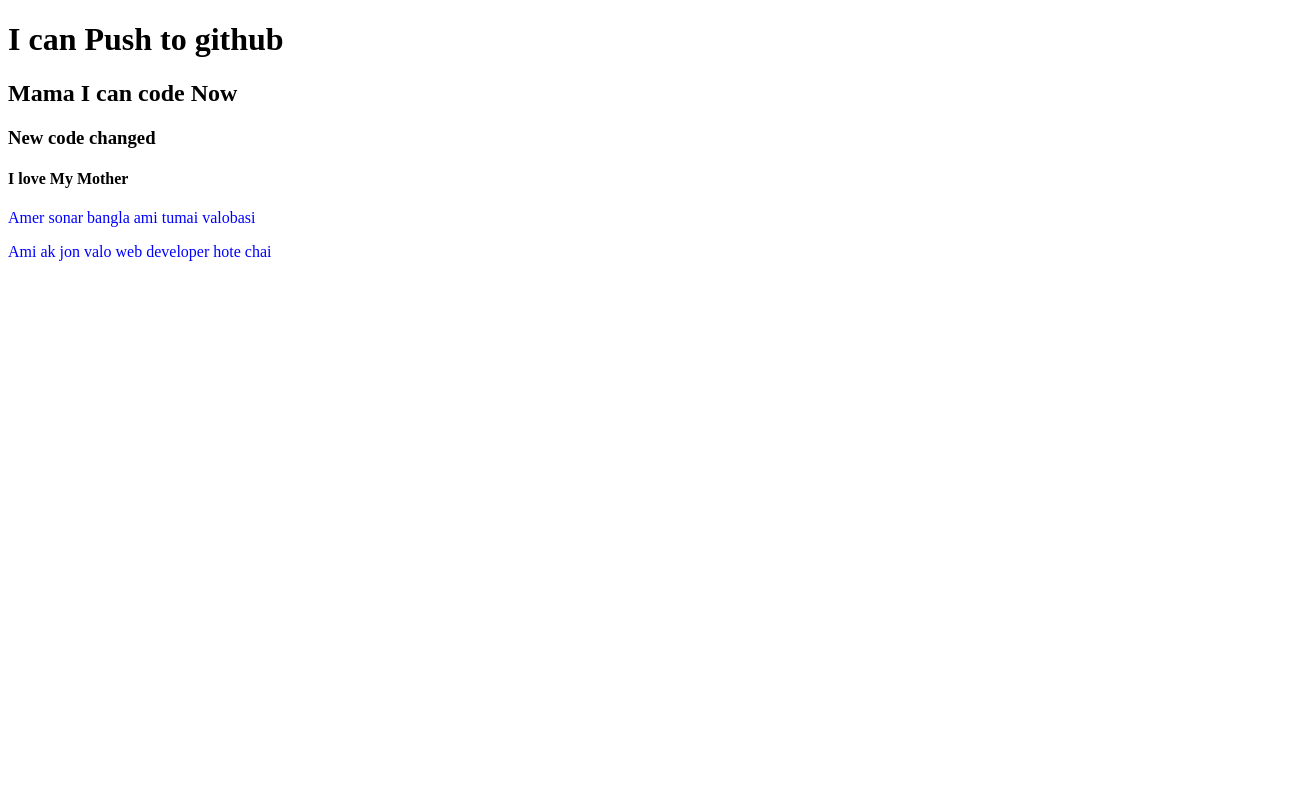
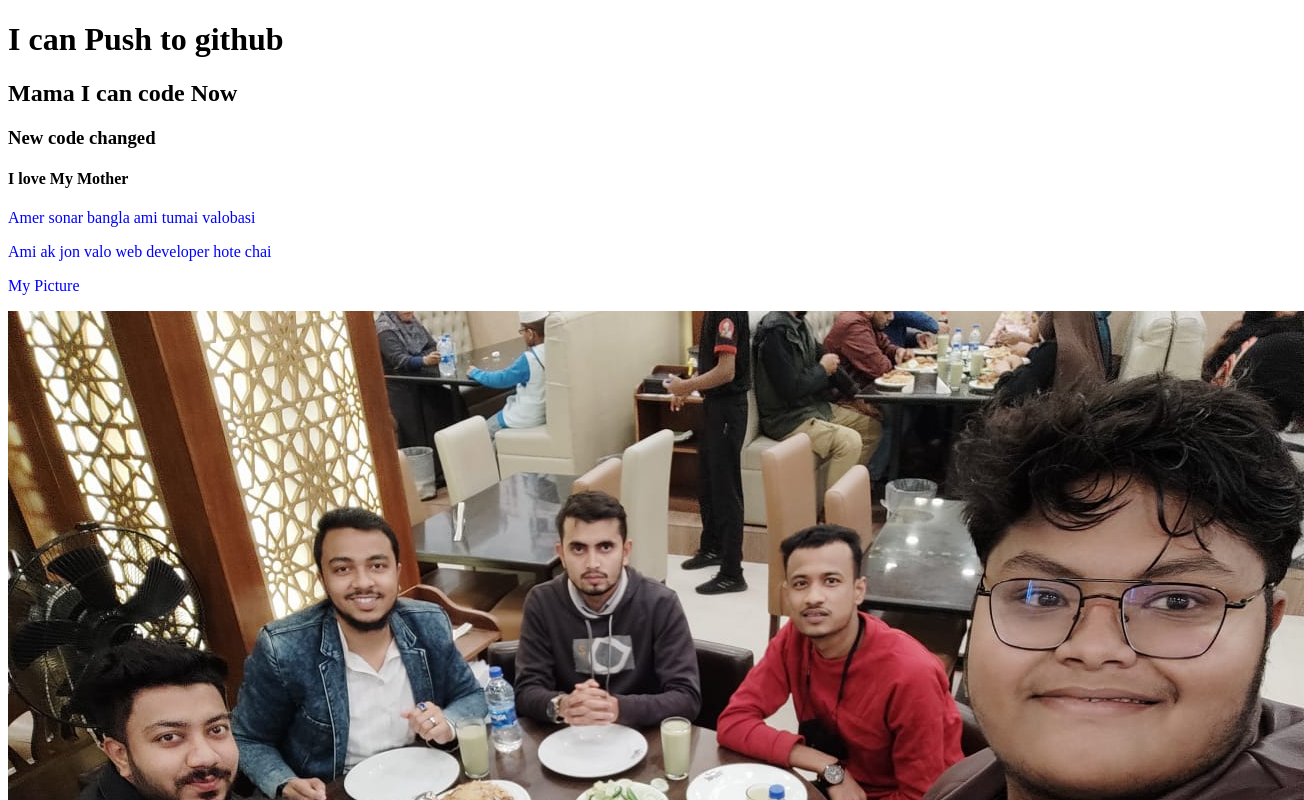
Before and after one commit to Aktarull/My-scend-repo, a plain HTML site: page index.html in a window 1280 px wide. Shown: the top 800 px of the page, 1304 px wide, since content can reach past the window. Drawn offline with Linux system fonts and the light colour scheme.

Commit message:
image added

```diff
--- a/index.html
+++ b/index.html
@@ -6,6 +6,7 @@
     <meta name="viewport" content="width=device-width, initial-scale=1.0">
     <title>My Scend github ripo </title>
     <link rel="stylesheet" href="style.css">
+
 </head>
 <body>
     <h1> I can Push to github</h1>
@@ -14,6 +15,8 @@
     <h4> I love My Mother</h4>
     <p> Amer sonar bangla ami tumai valobasi</p>
     <p> Ami ak jon valo web developer hote chai</p>
+     <p> My Picture </p>
+    <img src="srabonn.png.jpg" >
 
 </body>
 </html>
```
Also changed, not shown: srabonn.png.jpg (added).
